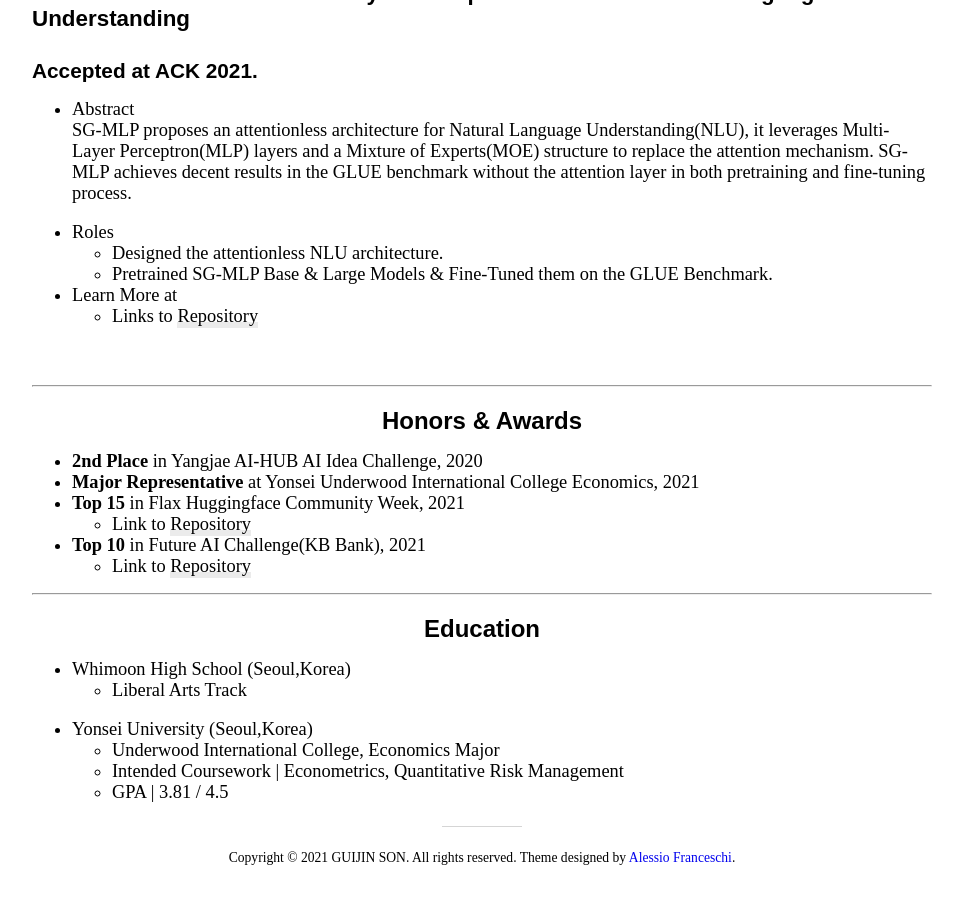
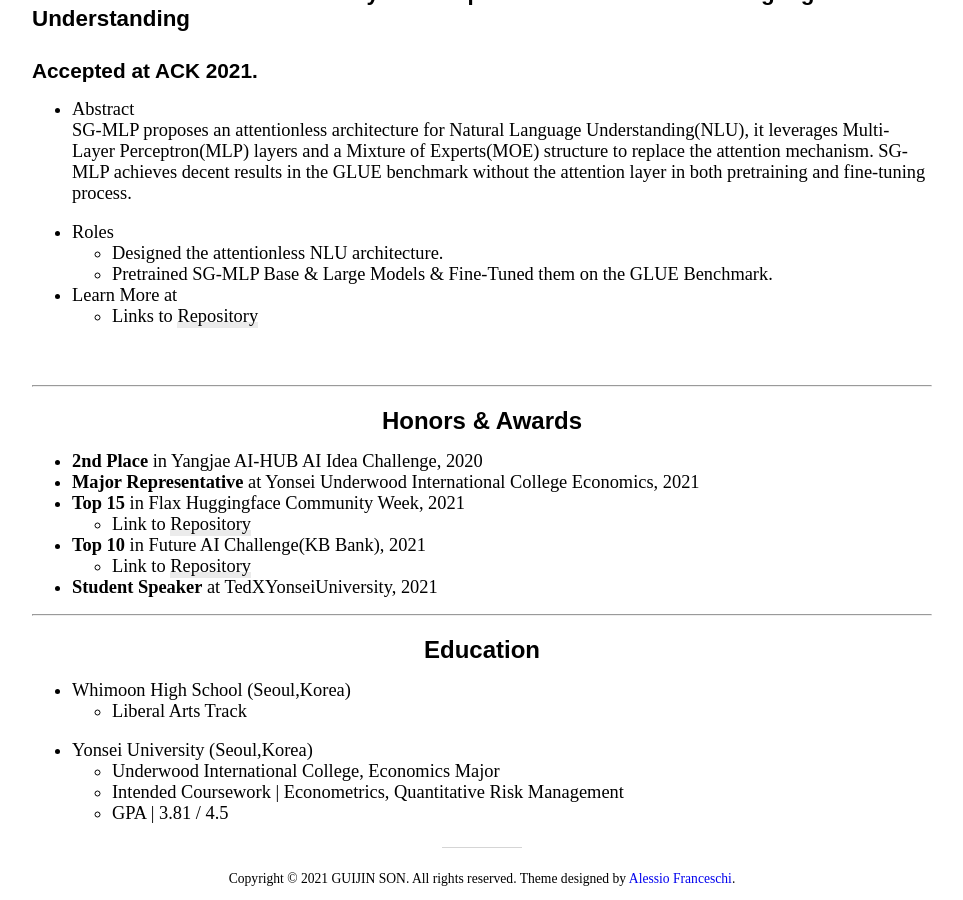
Before and after one commit to guijinSON/guijinSON.github.io, a Jekyll site: the page built from Learn_More.md, in a window 1280 px wide and 900 px high, scrolled down 1964 px. Shown: the whole window, without its empty margins (158-1121 px from the left). Built offline with Jekyll 4.4.1, drawn with Linux system fonts in a browser that asks for light colours; nearby versions of some CDN libraries; before the commit the page ends 2843 px from its top, so only the background shows below that.

Commit message:
Update Learn_More.md

```diff
--- a/Learn_More.md
+++ b/Learn_More.md
@@ -107,6 +107,7 @@
   <ul>
   <li>Link to <a href="https://github.com/guijinSON/ZIP.git"> Repository </a></li>
  </ul>
+<li> <strong> Student Speaker</strong> at TedXYonseiUniversity, 2021 </li>
 </ul>
 
 
```
